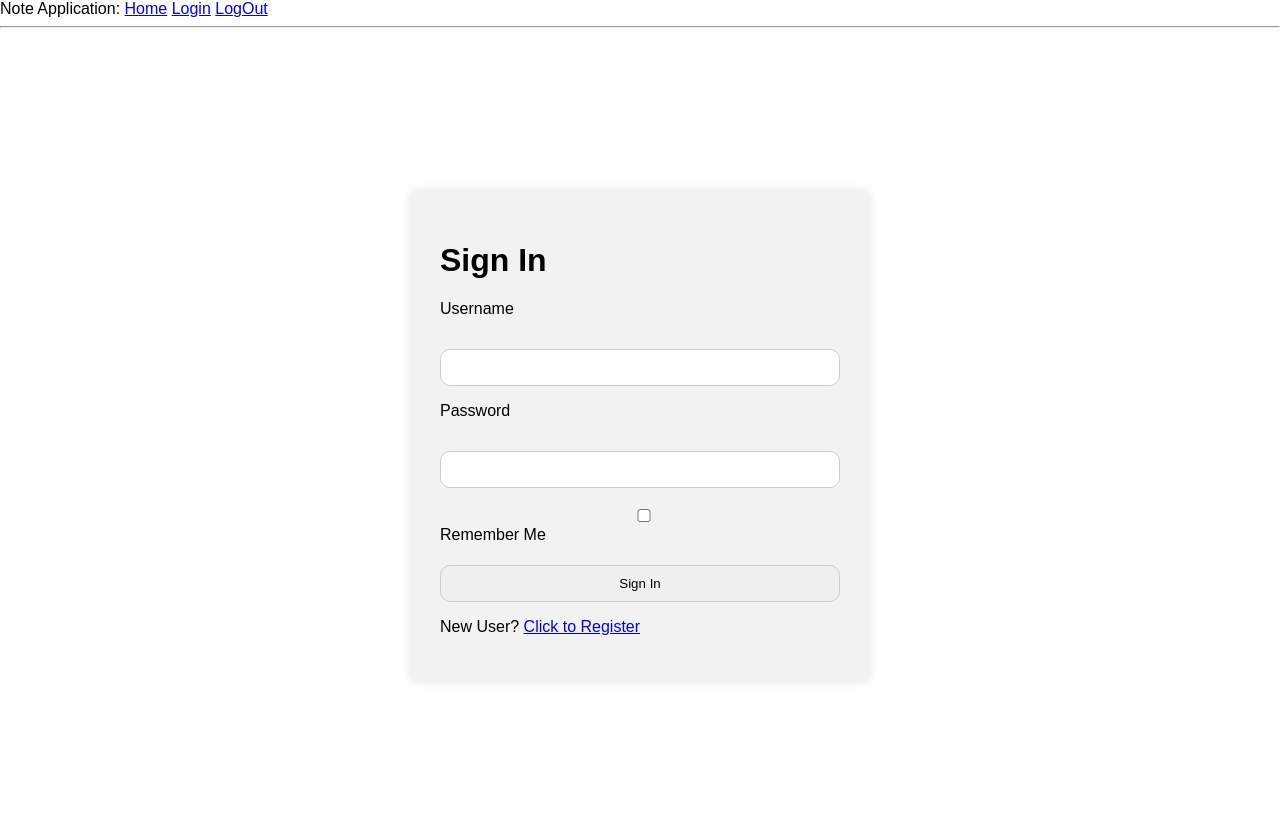
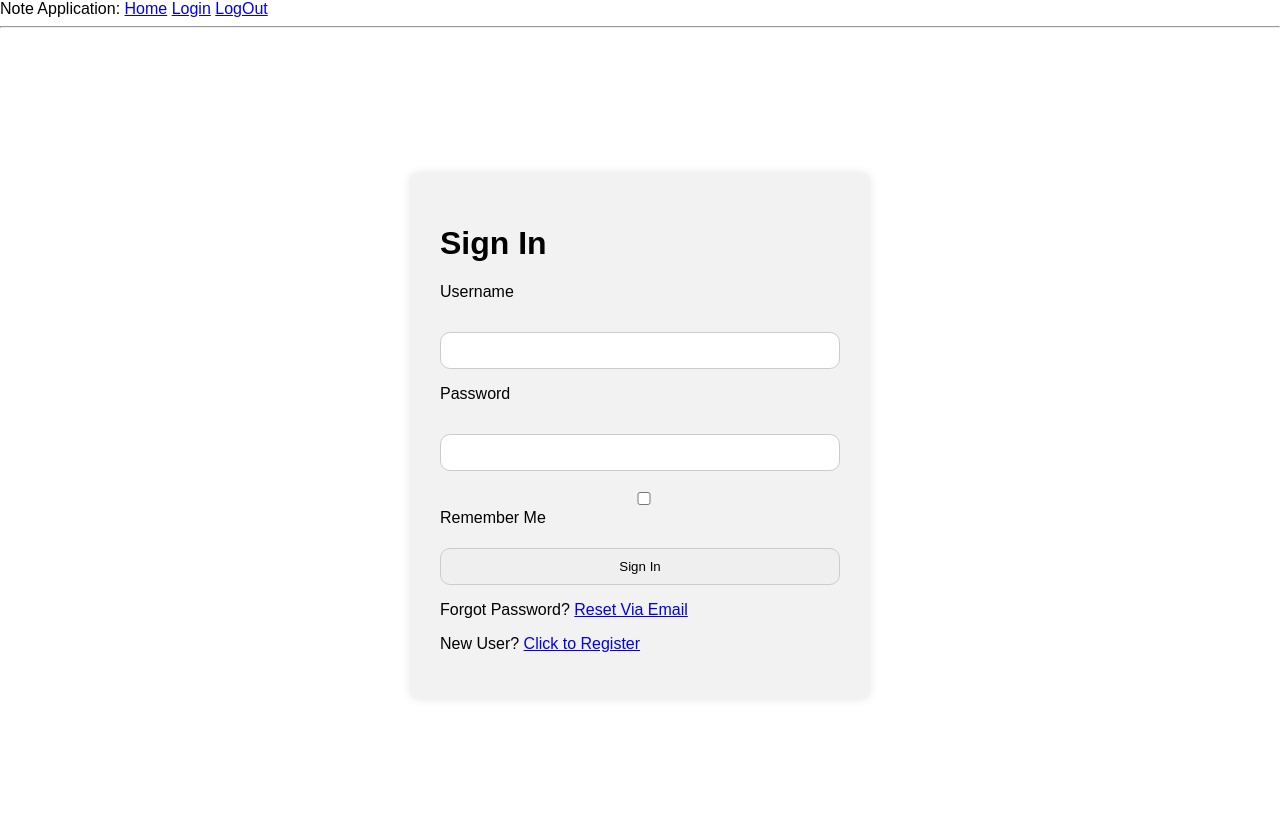
Before and after one commit to khangdang123/ProjectDatabase, a Flask app: page /login in a window 1280 px wide. Run offline with Flask 3, Linux system fonts and the light colour scheme; some libraries are stand-ins or nearby versions.

Commit message:
almost working reset password code.

```diff
--- a/app/forms.py
+++ b/app/forms.py
@@ -31,18 +31,31 @@ class RegistrationForm(FlaskForm):
        if user is not None:
            raise ValidationError('Please use a different email address.')
 
+
 # Create Note form
 class CreateNote(FlaskForm):
    title = StringField('Title', validators=[DataRequired()])
    note = TextAreaField('Content', validators=[DataRequired(), Length(min=1, max=500)])
    submit = SubmitField('Save')
 
+
 # Edit Note form
 class EditNoteForm(FlaskForm):
    title = StringField('Title', validators=[DataRequired()])
    content = TextAreaField('Content', validators=[DataRequired()])
 
+
 # Comment Note form
 class CommentForm(FlaskForm):
    text = StringField('Comment', validators=[DataRequired()])
    submit = SubmitField('Add Comment')
+
+
+class ResetPasswordRequestForm(FlaskForm):
+    email = StringField('Email', validators=[DataRequired(), Email()])
+    submit = SubmitField('Request Password Reset')
+
+class ResetPasswordForm(FlaskForm):
+    password = PasswordField('New Password', validators=[DataRequired()])
+    confirm_password = PasswordField('Confirm Password', validators=[DataRequired(), EqualTo('password')])
+    submit = SubmitField('Reset Password')
--- a/app/routes.py
+++ b/app/routes.py
@@ -1,10 +1,11 @@
-from app import app, pdfkit_config
+from flask_mail import Message
+from app import app, mail
 from flask import render_template, flash, redirect, request, url_for, send_file
-from app.forms import LoginForm, RegistrationForm, CreateNote, EditNoteForm, CommentForm
+from app.forms import LoginForm, RegistrationForm, CreateNote, EditNoteForm, CommentForm, ResetPasswordRequestForm, \
+    ResetPasswordForm
 from flask_login import current_user, login_user, logout_user
-from app.models import User, Note, Comment, get_note_by_id
-from pdfkit import pdfkit
-from werkzeug.urls import url_parse
+from app.models import User, Note, Comment
+#from werkzeug.urls import url_parse
 from app import db
 import json, requests
 
@@ -259,20 +260,47 @@ def parse_articles(data):
     return articles
 
 
-@app.route('/note/<int:note_id>', methods=['GET'])
-def download_pdf(note_id):
-    if request.method == 'GET':
-        # Fetch note data based on note_id (adjust as needed based on your data model)
-        note = get_note_by_id(note_id)
+@app.route('/reset_password_request', methods=['GET', 'POST'])
+def reset_password_request():
+    form = ResetPasswordRequestForm()
+    if form.validate_on_submit():
+        user = User.query.filter_by(email=form.email.data).first()
+        if user:
+            send_reset_email(user)
+        flash('Check your email for instructions to reset your password')
+        return redirect(url_for('login'))
+    return render_template('reset_password_request.html', title='Reset Password', form=form)
 
-        # Render the HTML template
-        rendered_html = render_template('template.html', note=note)
 
-        # Generate PDF from rendered HTML
-        pdfkit.from_string(rendered_html, 'output.pdf',configuration=pdfkit_config)
+@app.route('/reset_password/<token>', methods=['GET', 'POST'])
+def reset_password(token):
+    user = User.verify_reset_password_token(token)
 
-        # Send the generated PDF as a file download
-        return send_file('output.pdf', as_attachment=True)
-    else:
-        # Handle POST requests (if needed)
-        return "Method not allowed", 405  # 405 Method Not Allowed status code
+    if not user:
+        return redirect(url_for('home'))  # Redirect to home or login page
+
+    form = ResetPasswordForm()
+
+    if form.validate_on_submit():
+        # Set the user's new password and commit the change to the database
+        user.set_password(form.password.data)
+        db.session.commit()
+
+        flash('Congratulations! Your password has been reset.')
+        return redirect(url_for('login'))
+
+    return render_template('reset_password.html', title='Reset Password', form=form)
+
+
+def send_reset_email(user):
+    token = user.get_reset_password_token()
+    token_str = token.decode('utf-8')  # Decode bytes to string
+    reset_url = url_for('reset_password', token=token_str, _external=True)
+
+    msg = Message('Password Reset Request', sender='noreply@example.com', recipients=[user.email])
+    msg.body = f'''To reset your password, visit the following link:
+{reset_url}
+
+If you did not make this request, simply ignore this email, and no changes will be made.
+'''
+    mail.send(msg)
--- a/app/templates/login.html
+++ b/app/templates/login.html
@@ -102,6 +102,10 @@
                 <p>{{ form.remember_me() }} {{ form.remember_me.label }}</p>
                 <p>{{ form.submit() }}</p>
             </form>
+            <!-- Forgot Password Link -->
+            <p>Forgot Password?
+                <a href="{{ url_for('reset_password_request') }}">Reset Via Email</a>
+            </p>
 
             <p>New User? <a href="{{ url_for('register') }}">Click to Register</a></p>
         </div>
--- a/app/templates/note.html
+++ b/app/templates/note.html
@@ -25,9 +25,6 @@
             {% endif %}
         </form>
         <a href="{{ url_for('index') }}">Back to Notes</a>
-        <a href="{{ url_for('download_pdf', note_id=note.id) }}" style="display:inline-block;" download="output.pdf">
-            Download as PDF
-        </a>
     </div>
 </body>
 </html>
```
Also changed, not shown: app/__init__.py (+18 -6 lines), app/models.py (+19 -5 lines).
